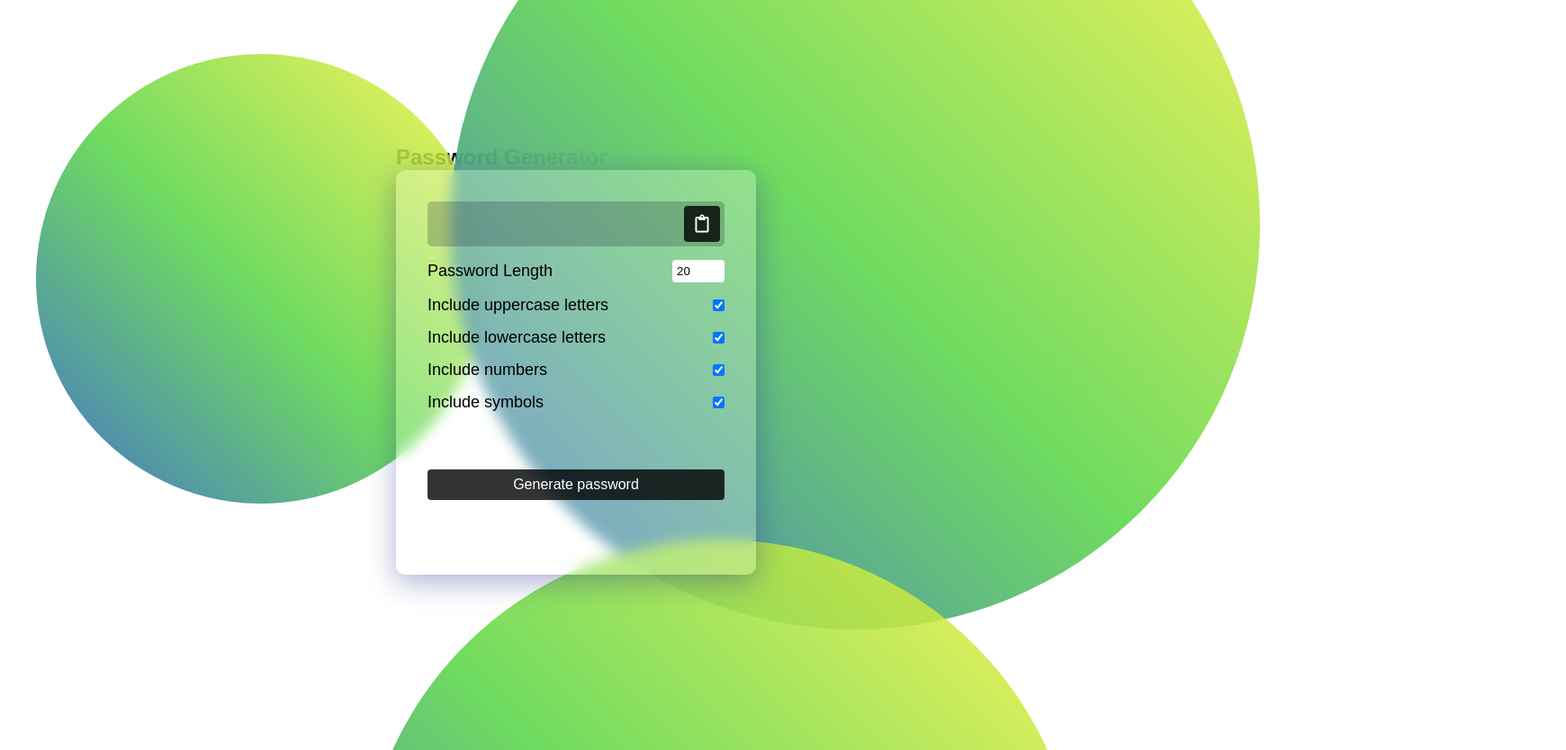
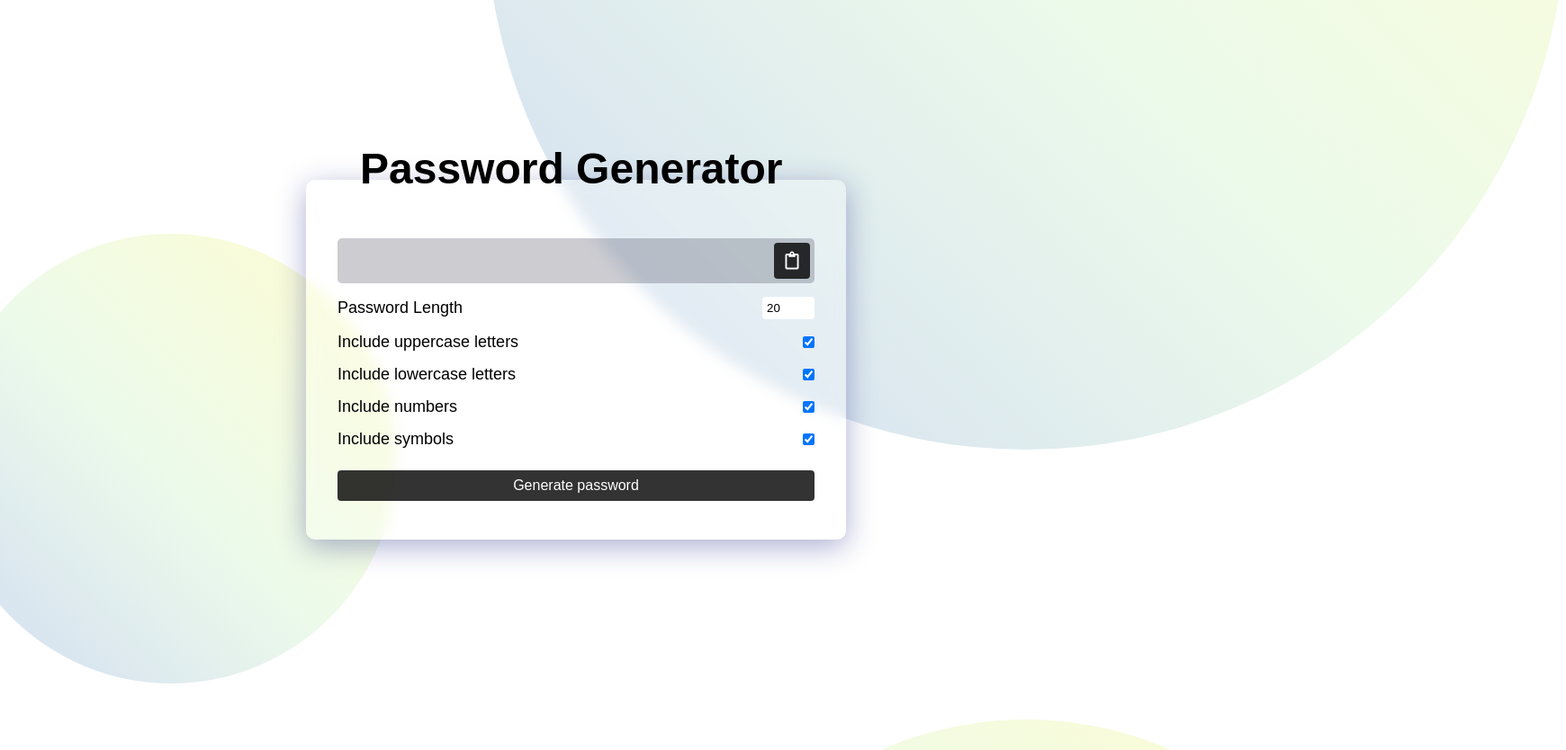
Before and after one commit to GutuGaluppo/password_generator, a plain HTML site: page index.html in a window 1280 px wide. Shown: the top 834 px of the page at 90% size, 1740 px wide, since content can reach past the window. Drawn offline with Linux system fonts and the light colour scheme; a web font is replaced by a local one.

Commit message:
new layout

```diff
--- a/style.css
+++ b/style.css
@@ -14,35 +14,33 @@ body {
 	padding: 0;
 
 	display: flex;
-	flex-direction: column;
 	align-items: center;
 	justify-content: center;
 }
+
+.outer_wrapper {
+	position: relative;
+	margin: auto;
+}
+
 .circle {
 	position: absolute;
 	border-radius: 50%;
-	background: linear-gradient(
-		45deg,
-		rgba(34, 86, 195, 0.8449754901960784) 0%,
-		rgba(111, 219, 96, 1) 48%,
-		rgba(253, 242, 45, 0.7861519607843137) 100%
-	);
-}
-h2{
-	margin: auto;
+	background: linear-gradient(45deg, rgb(34 86 195 / 21%) 0%, rgb(111 219 96 / 13%) 48%, rgb(253 242 45 / 22%) 100%);
+	z-index: -20;
 }
 
 #c1 {
 	top: 60px;
-	left: 40px;
+	left: -400px;
 	width: 500px;
 	height: 500px;
 }
 #c2 {
-	top: -200px;
-	left: 500px;
-	width: 900px;
-	height: 900px;
+	top: -900px;
+	left: 200px;
+	width: 1200px;
+	height: 1200px;
 }
 #c3 {
 	top: 600px;
@@ -52,14 +50,15 @@ h2{
 }
 
 .container {
+	position: relative;
 	padding: 35px;
 	background: rgba(255, 255, 255, 0.25);
 	box-shadow: 0 8px 32px 0 rgba(31, 38, 135, 0.37);
 	backdrop-filter: blur(7.5px);
 	-webkit-backdrop-filter: blur(7.5px);
 	border-radius: 10px;
-	width: 400px;
-	height: 450px;
+	width: 600px;
+	height: 400px;
 	display: flex;
 	flex-direction: column;
 	justify-content: center;
@@ -78,6 +77,7 @@ h2{
 	letter-spacing: 1px;
 	width: 100%;
 	height: 50px;
+	margin-top: 30px;
 }
 
 .result-container #result {
@@ -92,6 +92,16 @@ h2{
 	width: 40px;
 	height: 40px;
 	font-size: 20px;
+}
+
+h2 {
+	position: absolute;
+	top: -40px;
+	left: 60px;
+	width: 500px;
+	margin: auto;
+	font-size: 3rem;
+	z-index: 20;
 }
 
 .btn {
```
